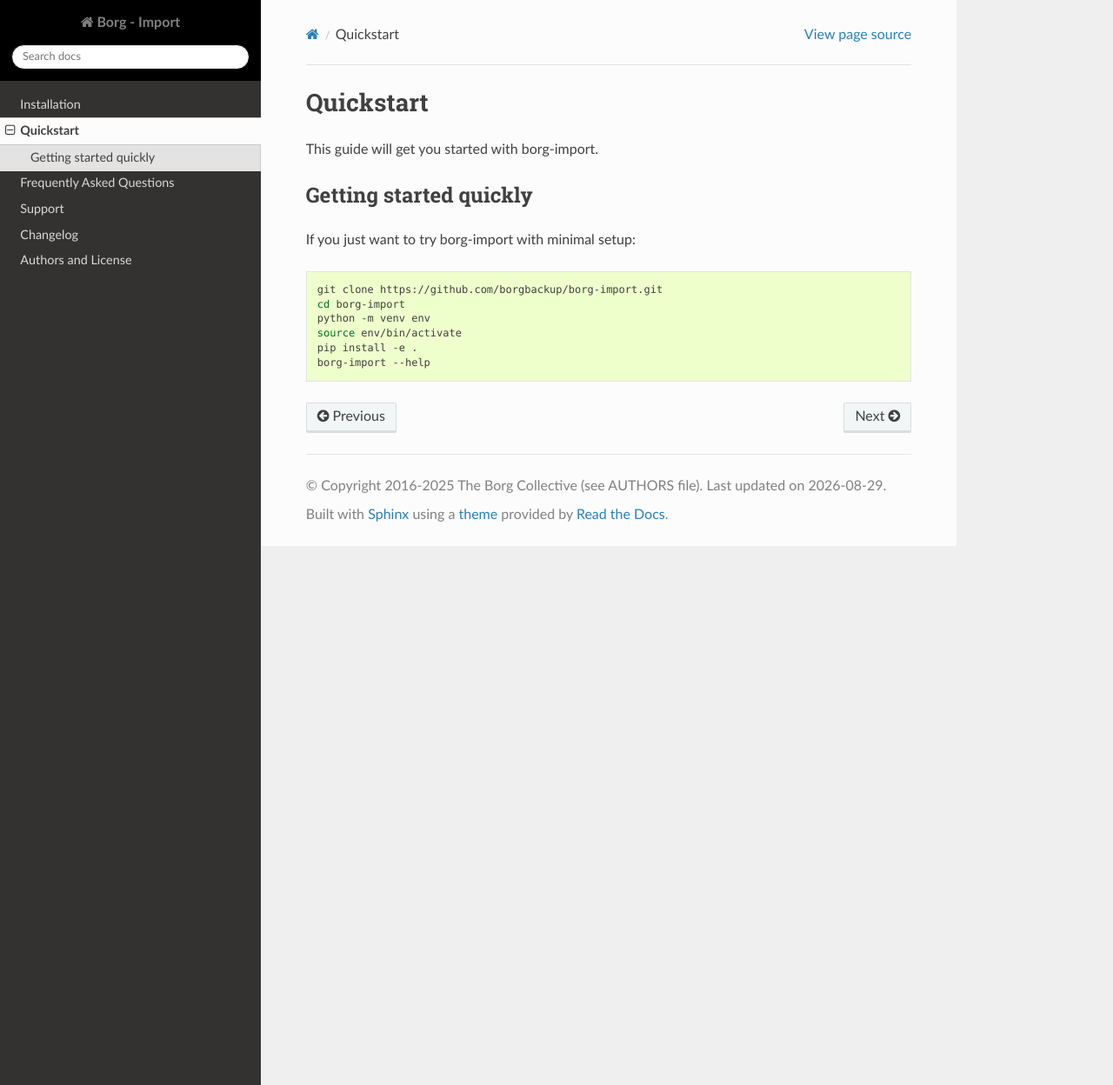
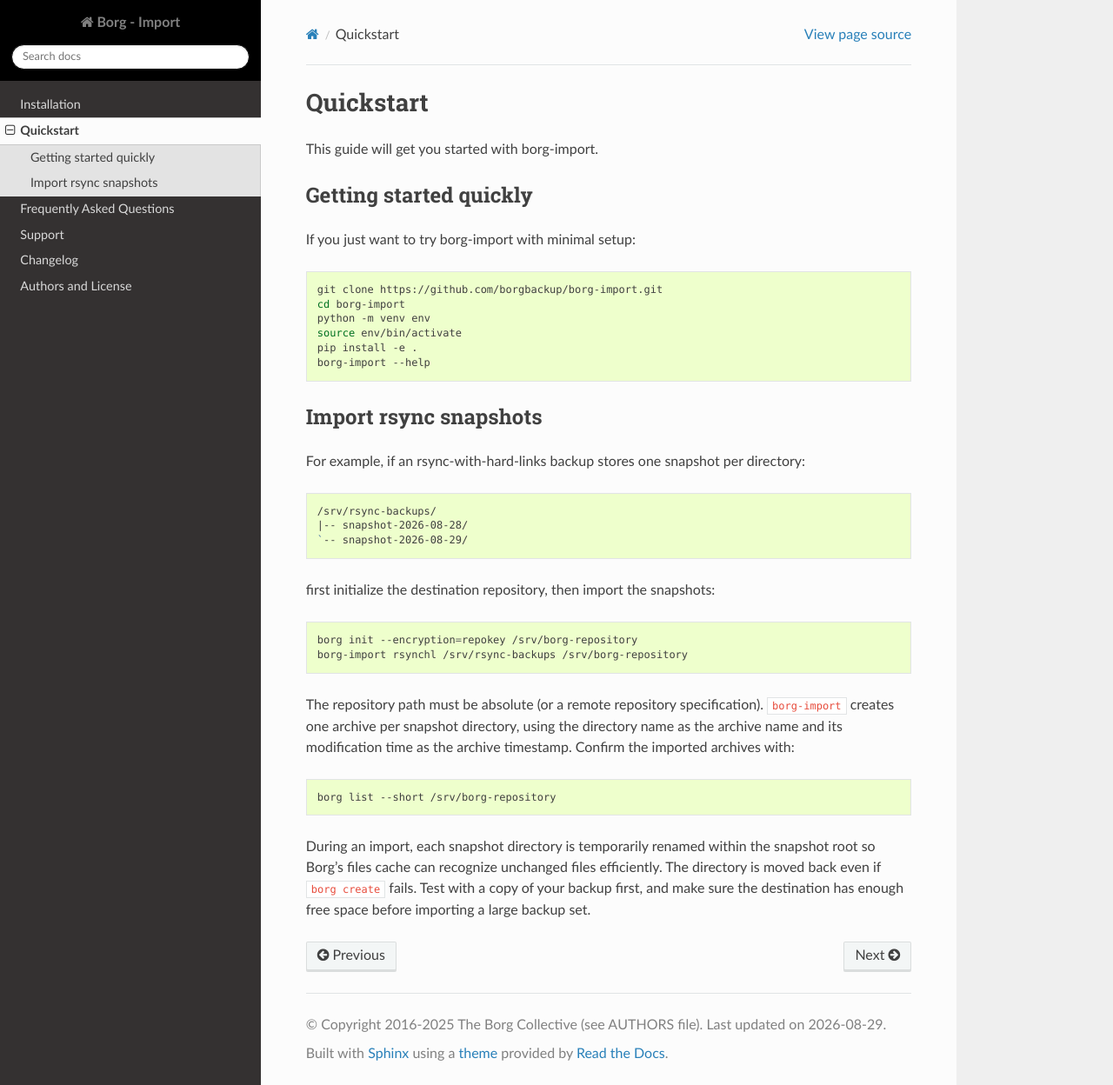
Before and after one commit to borgbackup/borg-import, a Sphinx documentation site: the page built from docs/quickstart.rst, in a window 1280 px wide and 1248 px high. Shown: the whole window at 87% size. Built offline with Sphinx 7.4.7 and the Read the Docs theme 3.1.0, drawn with Linux system fonts in a browser that asks for light colours; pages that are not in the unit, such as notebooks, are missing from menus.

Commit message:
docs: add tested rsynchl quickstart

```diff
--- a/docs/quickstart.rst
+++ b/docs/quickstart.rst
@@ -20,3 +20,31 @@ If you just want to try borg-import with minimal setup:
     source env/bin/activate
     pip install -e .
     borg-import --help
+
+Import rsync snapshots
+----------------------
+
+For example, if an rsync-with-hard-links backup stores one snapshot per
+directory::
+
+    /srv/rsync-backups/
+    |-- snapshot-2026-08-28/
+    `-- snapshot-2026-08-29/
+
+first initialize the destination repository, then import the snapshots::
+
+    borg init --encryption=repokey /srv/borg-repository
+    borg-import rsynchl /srv/rsync-backups /srv/borg-repository
+
+The repository path must be absolute (or a remote repository specification).
+``borg-import`` creates one archive per snapshot directory, using the directory
+name as the archive name and its modification time as the archive timestamp.
+Confirm the imported archives with::
+
+    borg list --short /srv/borg-repository
+
+During an import, each snapshot directory is temporarily renamed within the
+snapshot root so Borg's files cache can recognize unchanged files efficiently.
+The directory is moved back even if ``borg create`` fails. Test with a copy of
+your backup first, and make sure the destination has enough free space before
+importing a large backup set.
```
